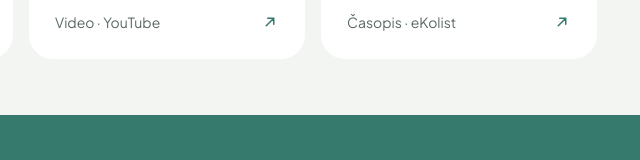
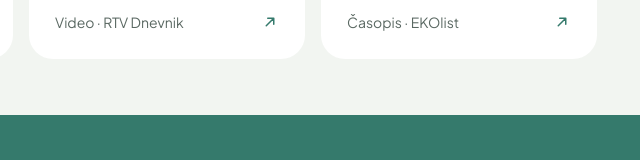
Before and after one commit to sofija8/kristina-karanovic, a plain HTML site: page index.html in a window 1280 px wide. Shown: the part 1862-2022 px from the top of the page, 327-967 px from the left. Drawn offline with Linux system fonts and the light colour scheme.

Commit message:
Update kartice sa vestima

```diff
--- a/index.html
+++ b/index.html
@@ -121,12 +121,12 @@
                     <a class="news-card" href="https://www.youtube.com/watch?v=GBZ3tqgVmBo" target="_blank" rel="noopener" data-type="video">
                         <span class="news-icon warm"><svg class="icon icon-lg" viewBox="0 0 24 24" aria-hidden="true"><circle cx="12" cy="12" r="9"/><path d="M10 8.5l5.5 3.5-5.5 3.5z"/></svg></span>
                         <span class="news-title">Izbori su završeni, ali podele ostaju: Kako započeti dijalog pomirenja</span>
-                        <span class="news-meta"><span>Video · YouTube</span><svg class="icon icon-sm" viewBox="0 0 24 24" aria-hidden="true"><path d="M7 17L17 7M9 7h8v8"/></svg></span>
+                        <span class="news-meta"><span>Video · RTV Dnevnik</span><svg class="icon icon-sm" viewBox="0 0 24 24" aria-hidden="true"><path d="M7 17L17 7M9 7h8v8"/></svg></span>
                     </a>
                     <a class="news-card" href="https://ekolist.org/eEkolist/eEkolist46.pdf?fbclid=IwY2xjawVRcstleHRuA2FlbQIxMABwZG9mBWJyaWQRMWt0dkJpZTdRTGhsMnVoaFNzcnRjBmFwcF9pZBAyMjIwMzkxNzg4MjAwODkyAAEfL6LlL_KS9cR8yINj3XKBkdEJYGSkDVIaiQtoDLTO9ITWywM_ulIDpP0sm8M_aem_j4ysxjORsnWClBCjc_Of_g" target="_blank" rel="noopener" data-type="casopis">
                         <span class="news-icon"><svg class="icon icon-lg" viewBox="0 0 24 24" aria-hidden="true"><path d="M2 5c3-1 6-1 10 1v14c-4-2-7-2-10-1z"/><path d="M22 5c-3-1-6-1-10 1v14c4-2 7-2 10-1z"/></svg></span>
                         <span class="news-title">Kupi, pokaži, baci: Zašto trošimo resurse koje nemamo da bismo zadivili ljude koje ne poznajemo (str. 32-34)</span>
-                        <span class="news-meta"><span>Časopis · eKolist</span><svg class="icon icon-sm" viewBox="0 0 24 24" aria-hidden="true"><path d="M7 17L17 7M9 7h8v8"/></svg></span>
+                        <span class="news-meta"><span>Časopis · EKOlist</span><svg class="icon icon-sm" viewBox="0 0 24 24" aria-hidden="true"><path d="M7 17L17 7M9 7h8v8"/></svg></span>
                     </a>
                 </div>
             </div>
```
